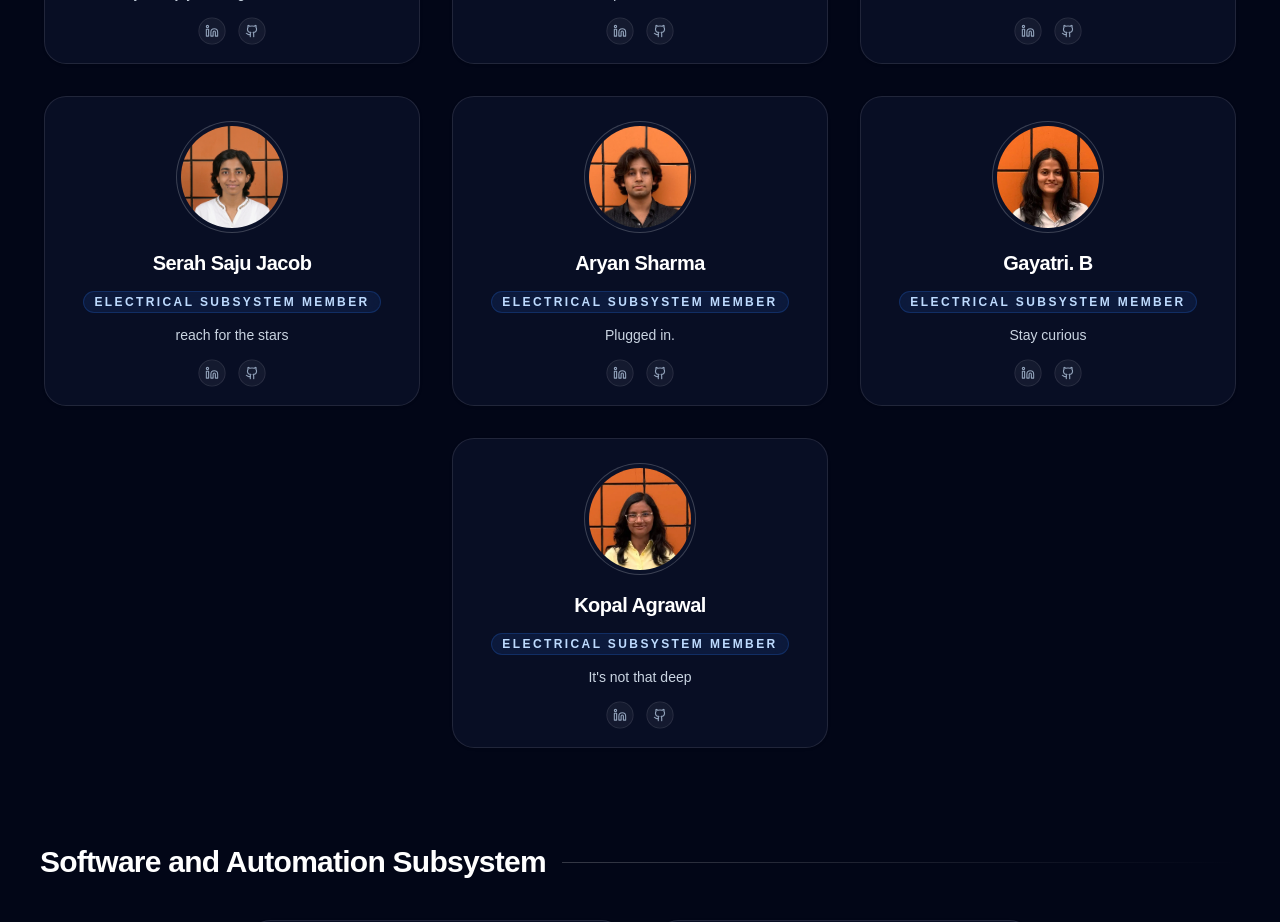
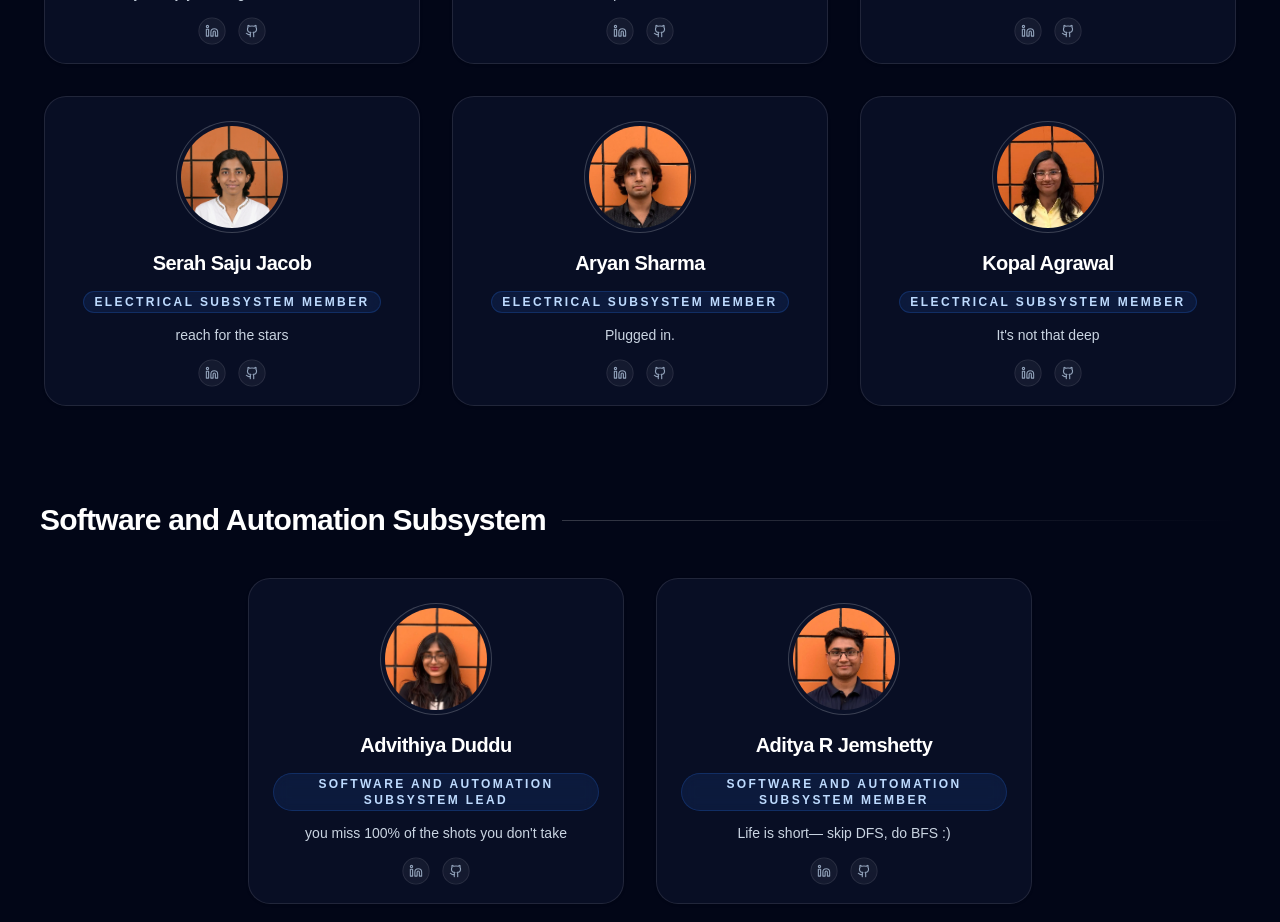
Before and after one commit to MITB-AUVTeam/teamWebsite, a React (Vite) app: page /team in a window 1280 px wide. Shown: the part 2820-3742 px from the top of the page. Built offline with nearby package versions, Linux system fonts and the light colour scheme.

Commit message:
Members edited

```diff
--- a/src/components/ui/team-section-block-shadcnui.tsx
+++ b/src/components/ui/team-section-block-shadcnui.tsx
@@ -249,19 +249,6 @@ const teamCategories = [
         "social": {
           "linkedin": "https://www.linkedin.com/in/aryan-sharma101106",
           "github": "https://github.com/Aryan-061"
-        }
-      },
-      {
-        "name": "Gayatri. B",
-        "role": "Electrical Subsystem Member",
-        "bio": "Stay curious",
-        "image": "/src/assets/Personal_photo/gayatri.webp",
-        "location": "1st Year",
-        "skills": ["Electrical"],
-        "gradient": "from-teal-500/20 via-teal-500/5 to-transparent",
-        "social": {
-          "linkedin": "https://www.linkedin.com/in/gayatri-b-9484003a9/",
-          "github": "https://github.com/GayatriB7"
         }
       },
       {
```
